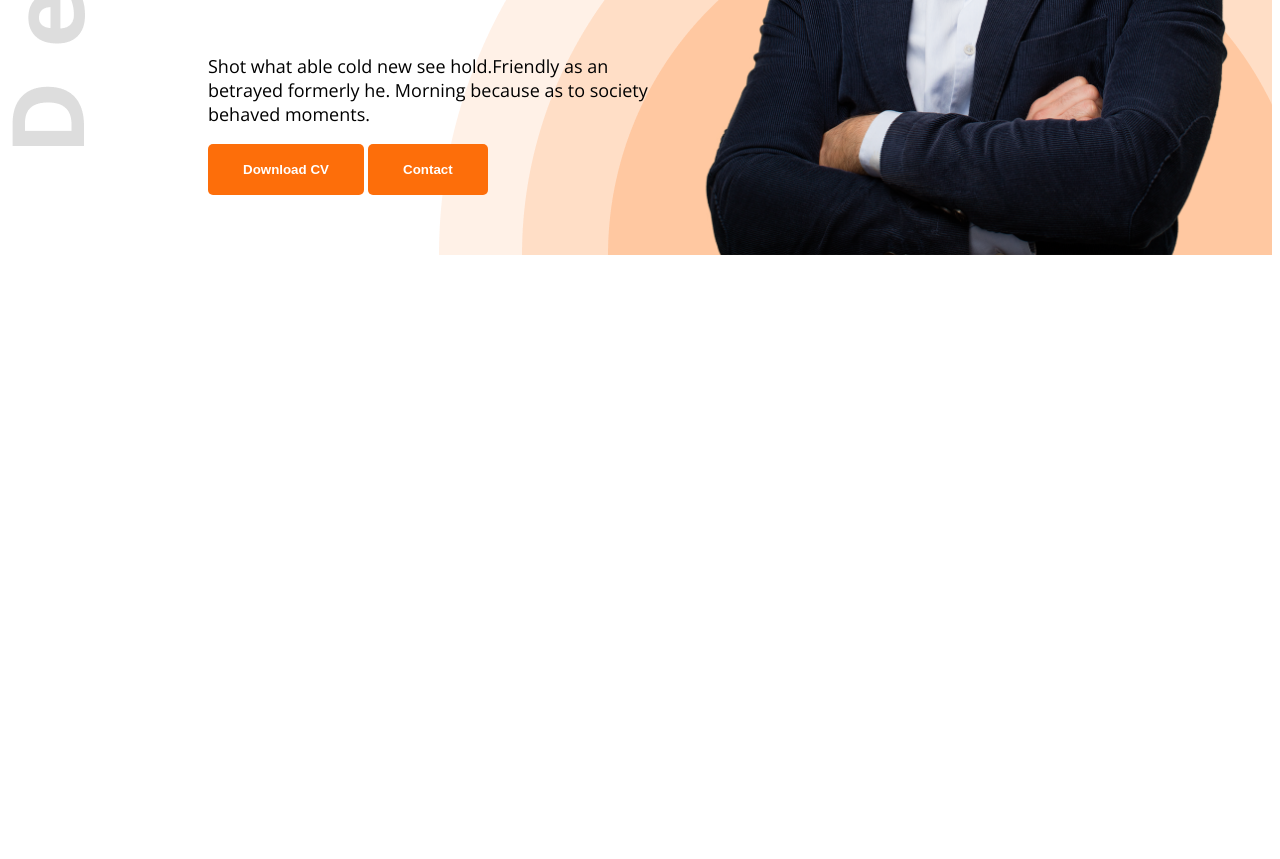
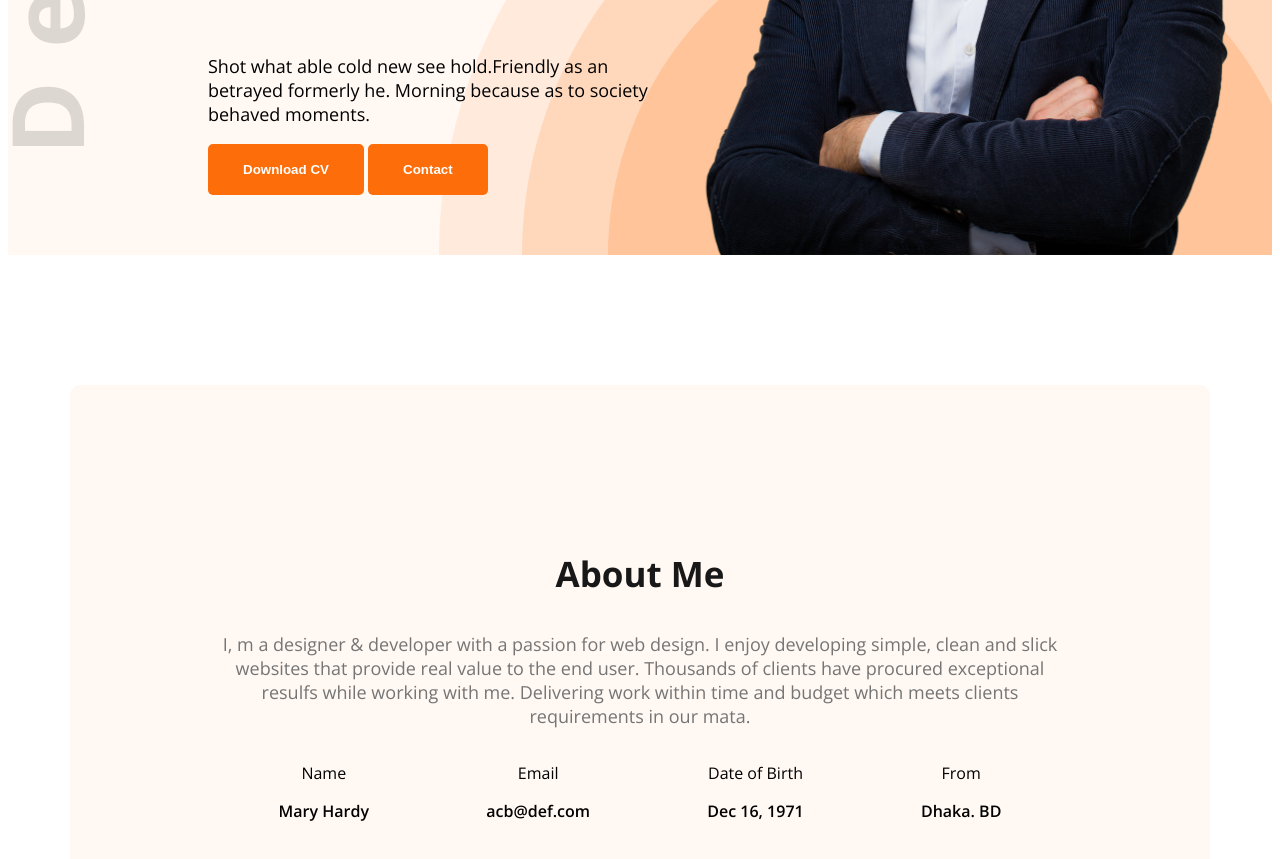
Before and after one commit to Alireja-khan/web-dev-portfolio, a plain HTML site: page index.html in a window 1280 px wide. Shown: the part 667-1526 px from the top of the page. Before the commit the page ends 930 px from the top, so only its background shows below. Drawn offline with nearby package versions, Linux system fonts and the light colour scheme.

Commit message:
added about section

```diff
--- a/index.html
+++ b/index.html
@@ -14,7 +14,7 @@
 </head>
 
 <body class="open-sans-normal">
-    <header class="header">
+    <header class="header secondary-bg">
         <nav>
             <h3 class="nav-title">Ha<span class="text-primary">r</span>y</h3>
             <ul>
@@ -37,7 +37,30 @@
         </div>
     </header>
     <main>
-
+        <section class="about secondary-bg">
+            <h3 class="section-title">About Me</h3>
+            <p class="section-description">
+                I, m a designer & developer with a passion for web design. I enjoy developing simple, clean and slick websites that provide real value to the end user. Thousands of clients have procured exceptional resulfs while working with me. Delivering work within time and budget which meets clients requirements in our mata.
+            </p>
+            <div class="about-items">
+                <div class="about-item">
+                    <p class="item-title">Name</p>
+                    <p class="item-description">Mary Hardy</p>
+                </div>
+                <div class="about-item">
+                    <p class="item-title">Email</p>
+                    <p class="item-description">acb@def.com</p>
+                </div>
+                <div class="about-item">
+                    <p class="item-title">Date of Birth</p>
+                    <p class="item-description">Dec 16, 1971</p>
+                </div>
+                <div class="about-item">
+                    <p class="item-title">From</p>
+                    <p class="item-description">Dhaka. BD</p>
+                </div>
+            </div>
+        </section>
     </main>
     <footer>
 
--- a/styles/portfolio.css
+++ b/styles/portfolio.css
@@ -17,11 +17,24 @@
 }
 
 /* shared style */
+.secondary-bg{
+    background-color: #FFF8F3;
+}
+
 .text-primary{
     color: #FD6E0A;
 }
 .dark-2{
     color: #474747;
+}
+.section-title{
+    font-size: 35px;
+    font-weight: bold;
+    color: #181818;
+}
+.section-description{
+    font-size: 18px;
+    color: #757575;
 }
 
 .btn-primary{
@@ -87,3 +100,24 @@ nav li a{
     max-width: 580px;
 
 }
+/* about style */
+.about{
+    border-radius: 10px;
+    padding: 130px 150px;
+
+}
+/* main styles */
+main{
+    max-width: 1140px;
+    margin: 0 auto;
+    text-align: center;
+    margin-top: 130px;
+}
+.item-description{
+    font-weight: 600;
+}
+.about-items{
+    display: flex;
+    justify-content: space-around;
+
+}
```
